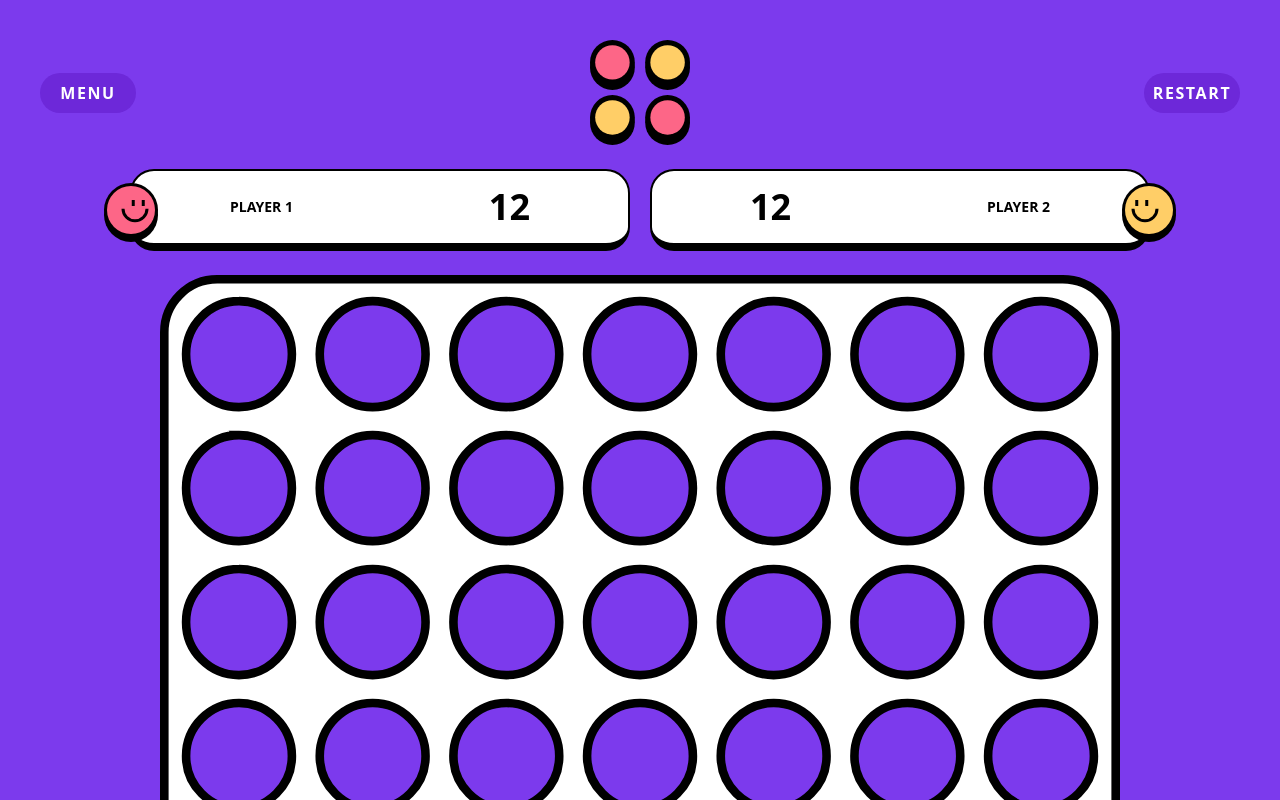
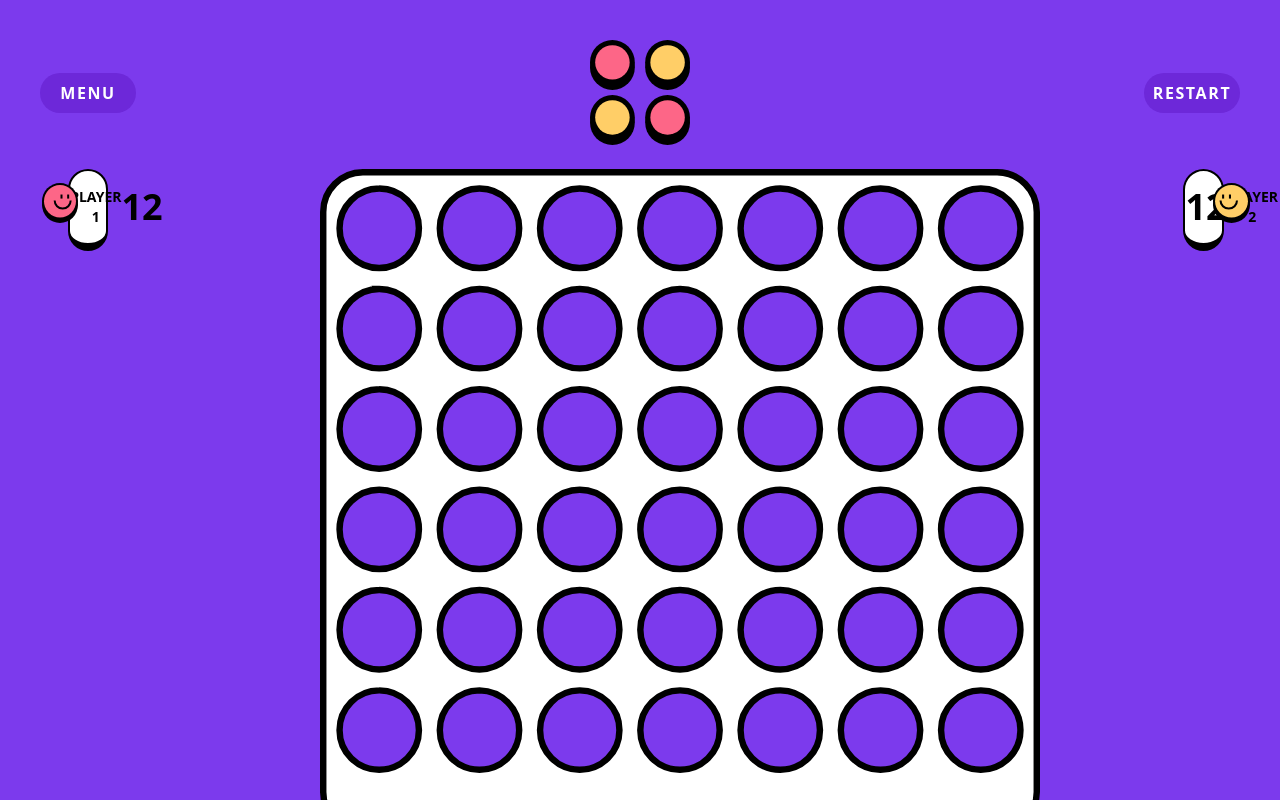
Before and after one commit to Jcerovsky/connect-four, a React (Vite) app: page / in a window 1280 px wide. Shown: the top 800 px of the page. Built offline with nearby package versions, Linux system fonts and the light colour scheme.

Commit message:
experimental layout for desktop

```diff
--- a/src/App.tsx
+++ b/src/App.tsx
@@ -1,9 +1,16 @@
 import PlayerInfo from "./components/PlayerInfo";
 import { useNavigate } from "react-router-dom";
 import "./index.css";
+import { useEffect, useState } from "react";
 
 function App() {
+  const [isViewedOnDesktop, setIsViewedOnDesktop] = useState<boolean>(false);
   const navigate = useNavigate();
+
+  useEffect(() => {
+    setIsViewedOnDesktop(window.innerWidth > 800);
+  }, [window.innerWidth]);
+
   return (
     <div className="bg-violet-600 h-screen flex flex-col gap-8 sm:gap-6 relative">
       <section className="tracking-widest flex justify-between text-white font-bold px-10 pt-10 items-center">
@@ -26,16 +33,17 @@ function App() {
           RESTART
         </button>
       </section>
-      <div className="flex flex-col gap-8 sm:gap-6 ">
-        <section className="flex gap-5 justify-center px-10 ">
+      <div className="flex flex-col gap-8 sm:gap-6 md:flex-row">
+        <section className="flex gap-5 justify-center px-10">
           <PlayerInfo player={"PLAYER 1"} />
-          <PlayerInfo player={"PLAYER 2"} />
+          {!isViewedOnDesktop && <PlayerInfo player={"PLAYER 2"} />}
         </section>
         <section className=" relative w-full">
           <img
             src="src/assets/images/board-layer-white-small.svg"
             alt="empty connect four board"
-            className="border-b-8 border-3 border-black outline-black rounded-b-[30px] ml-auto mr-auto w-9/12 z-20 relative"
+            className="border-b-8 border-3 border-black outline-black rounded-b-[30px] ml-auto
+            mr-auto w-9/12 z-20 relative md:rounded-b-[40px]"
           />
           <div className="relative z-20 w-full">
             <img
@@ -50,6 +58,11 @@ function App() {
           </div>
           <div className=" h-96 w-full bg-violet-800 rounded-t-[70px] absolute left-0 -bottom-[350px] z-10"></div>
         </section>
+        {isViewedOnDesktop && (
+          <section className="order-last">
+            <PlayerInfo player={"PLAYER 2"} />
+          </section>
+        )}
       </div>
     </div>
   );
--- a/src/components/PlayerInfo.tsx
+++ b/src/components/PlayerInfo.tsx
@@ -9,7 +9,7 @@ function PlayerInfo({ player }: Props) {
   const playerDivLayout = player === "PLAYER 2" ? "flex-row-reverse" : "";
 
   return (
-    <div className="w-5/12 font-bold">
+    <div className={`w-5/12 font-bold`}>
       <div
         className={`relative border-2 border-b-8 rounded-3xl text-center border-black bg-white py-3 text-sm sm:flex
             sm:justify-around sm:items-center sm:py-4 ${playerDivLayout}`}
```
